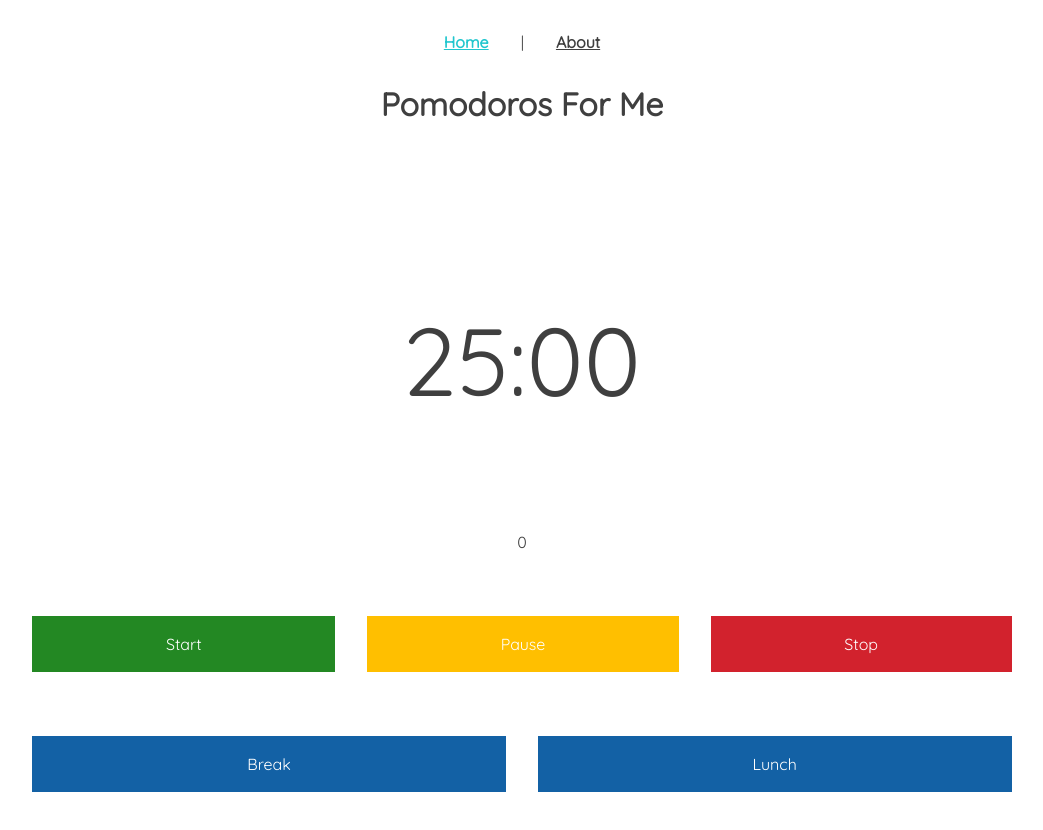
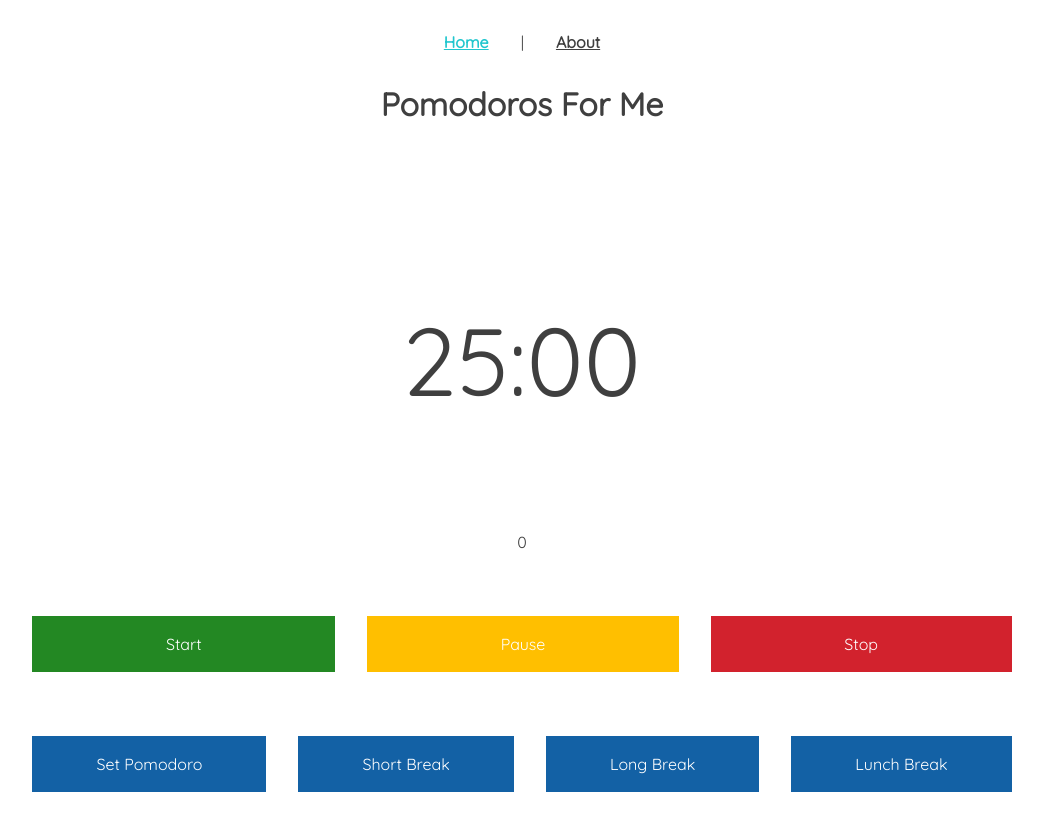
Before and after one commit to CommitHub/pomodoros-for-me, a Vue app: page / in a window 1280 px wide. Shown: the top 830 px of the page, without its empty margins (118-1161 px from the left). Built offline with nearby package versions, Linux system fonts and the light colour scheme.

Commit message:
added 2 extra buttons for picking time

```diff
--- a/src/components/Timer.vue
+++ b/src/components/Timer.vue
@@ -26,15 +26,27 @@
       <div class="btn-division">
         <a
           class="btn"
+          @click="pickTime(taskTime)"
+        >
+          Set Pomodoro
+        </a>
+        <a
+          class="btn"
           @click="pickTime(shortBreakTime)"
         >
-          Break
+          Short Break
+        </a>
+        <a
+          class="btn"
+          @click="pickTime(longBreakTime)"
+        >
+          Long Break
         </a>
         <a
           class="btn"
           @click="pickTime(lunchTime)"
         >
-          Lunch
+          Lunch Break
         </a>
       </div>
     </div>
```
